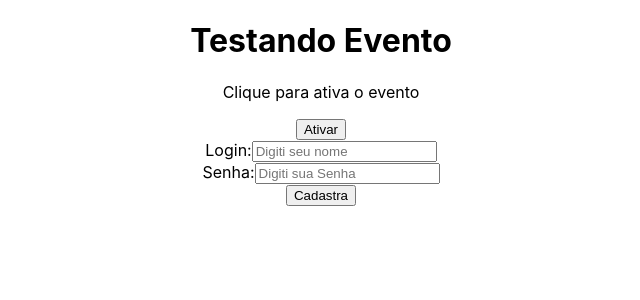
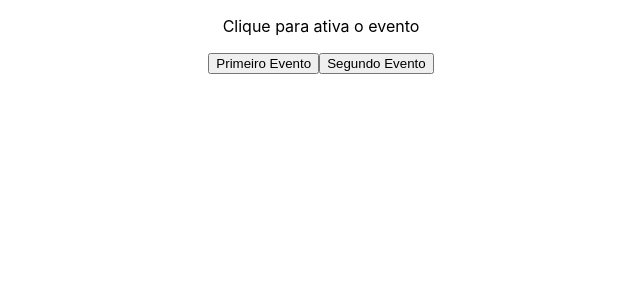
Before and after one commit to DevJofre/teste-react, a React (Create React App) app: page / in a window 1280 px wide. Shown: the top 300 px of the page, without its empty margins (319-959 px from the left). Built offline with nearby package versions, Linux system fonts and the light colour scheme.

Commit message:
Add alguns eventos aos buttons

```diff
--- a/src/App.js
+++ b/src/App.js
@@ -5,9 +5,7 @@
 function App() {
   return (
     <div className="App">
-      <h1>Testando Evento</h1>
       <Evento />
-      <Form />
     </div>
   );
 }
--- a/src/components/Evento.js
+++ b/src/components/Evento.js
@@ -1,12 +1,19 @@
+import Button from "./evento/Button";
+
 function Evento() {
   function meuEvento() {
-    console.log("Fui Ativado!");
+    console.log(`Ativando primeiro evento hoje`);
+  }
+
+  function segumdoEvento() {
+    console.log(`Ativando segundo evento hoje`);
   }
 
   return (
     <div>
       <p>Clique para ativa o evento</p>
-      <button onClick={meuEvento}>Ativar</button>
+      <Button event={meuEvento} text="Primeiro Evento" />
+      <Button event={segumdoEvento} text="Segundo Evento" />
     </div>
   );
 }
--- /dev/null
+++ b/src/components/evento/Button.js
@@ -0,0 +1,5 @@
+function Button(props) {
+  return <button onClick={props.event}>{props.text}</button>;
+}
+
+export default Button;
```
